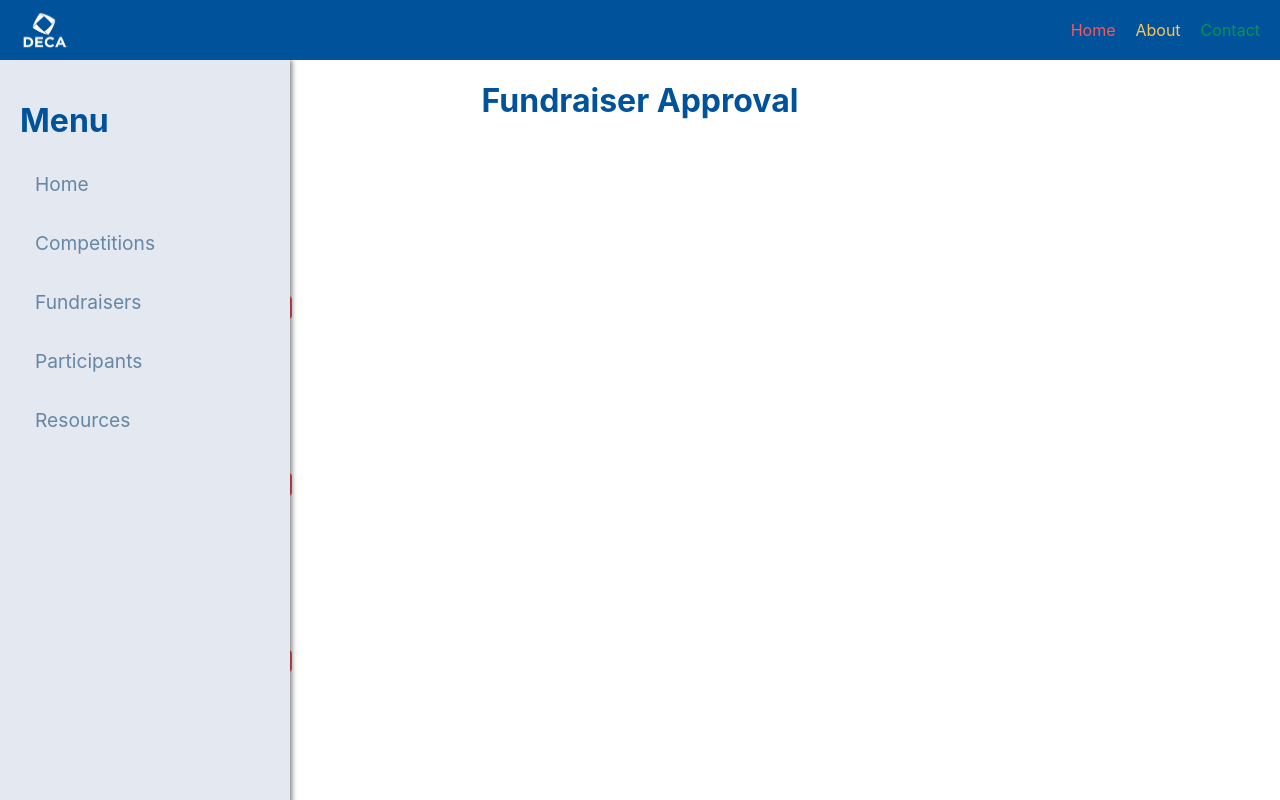
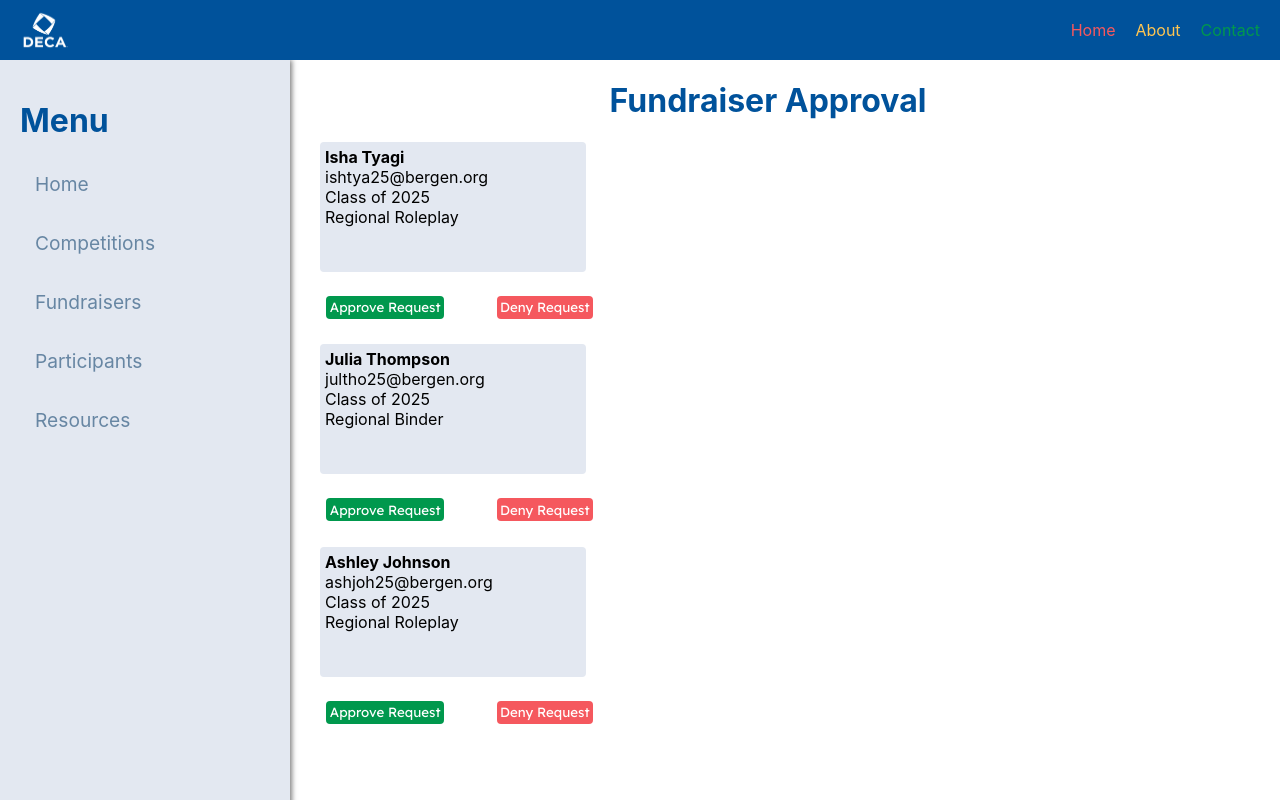
Before and after one commit to ishaaty/rapidPrototype, a React (Create React App) app in the folder rp-project/: page /fundraiserapproval in a window 1280 px wide. Built offline with nearby package versions, Linux system fonts and the light colour scheme.

Commit message:
Fixed formatting of fundraising pages

```diff
--- a/rp-project/src/components/ApprovalButtons/ApprovalButtons.css
+++ b/rp-project/src/components/ApprovalButtons/ApprovalButtons.css
@@ -2,6 +2,8 @@
     display: grid;
     grid-template-columns: auto auto;
     width: 25vw;
+    margin-bottom: 2vw;
+    margin-top: 1vw;
 }
 
 #approve {
@@ -38,7 +40,7 @@
     border-radius: 4px;
     color: white;
     width: fit-content;
-    margin-left: 2vw;
+    margin-left: 0.5vw;
     margin-right: 2vw;
     padding: 2%;
     font-family: "Lexend Deca";
--- a/rp-project/src/pages/Fundraisers/FundraiserApproval/FundraiserApproval.css
+++ b/rp-project/src/pages/Fundraisers/FundraiserApproval/FundraiserApproval.css
@@ -0,0 +1,3 @@
+.fundapprovals {
+    padding-left: 25vw;
+}
--- a/rp-project/src/pages/Fundraisers/Fundraisers.css
+++ b/rp-project/src/pages/Fundraisers/Fundraisers.css
@@ -1,12 +1,14 @@
 #fundheader {
     color: #00529B;
     text-align: center;
+    padding-left: 20vw;
 }
 
 .funds {
     grid-template-columns: auto auto auto;
     display: flex;
     justify-content: center;
+    padding-left: 20vw;
 }
 
 .createfund {
@@ -16,6 +18,7 @@
     margin: auto auto;
     margin-bottom: 5%;
     border-radius: 8px;
+    margin-left: 35vw;
 }
 
 .fundentries {
--- a/rp-project/src/pages/Participants/Participants.css
+++ b/rp-project/src/pages/Participants/Participants.css
@@ -1,6 +1,7 @@
 #partheader {
     color: #00529B;
     text-align: center;
+    padding-left: 20vw;
 }
 
 #advisors {
```
